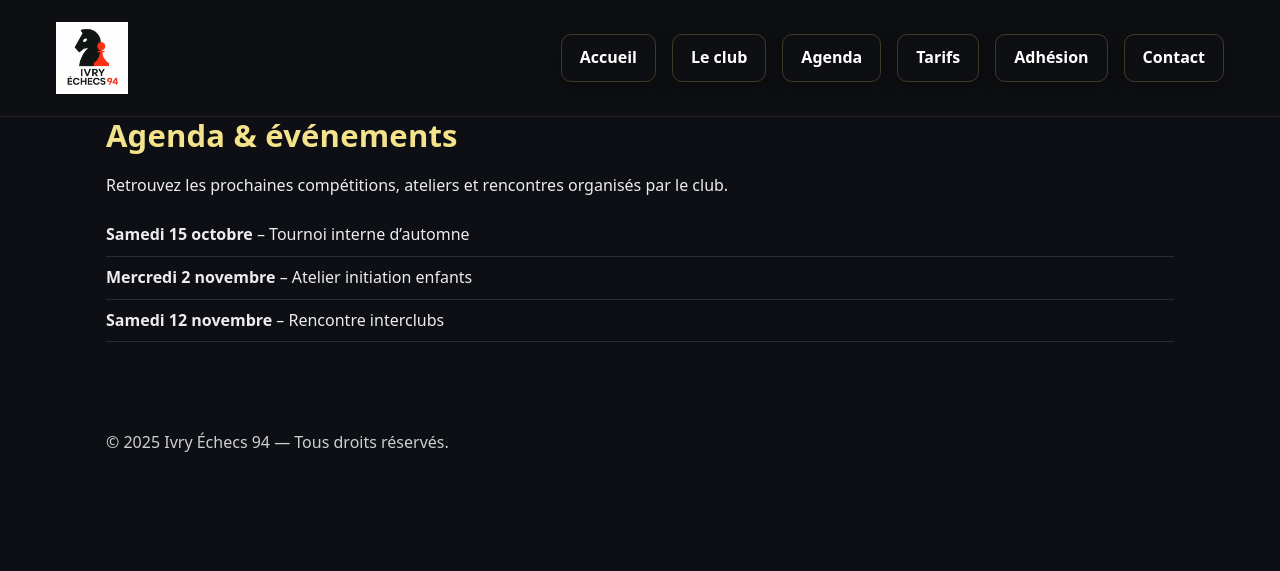
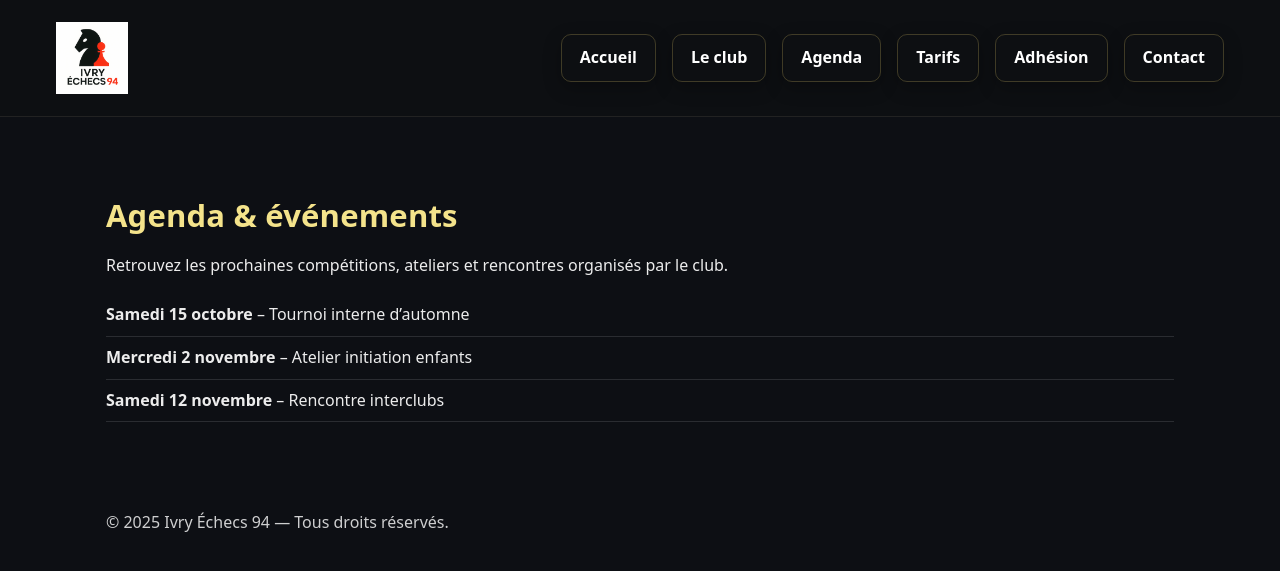
Before and after one commit to Nelwyn64/ivry-echecs-94, a Jekyll site: the page built from agenda.html, in a window 1280 px wide. Shown: the top 571 px of the page. Built offline with Jekyll 4.4.1, drawn with Linux system fonts in a browser that asks for light colours.

Commit message:
Update Pages du site “agenda”

```diff
--- a/agenda.html
+++ b/agenda.html
@@ -1,12 +1,12 @@
 ---
 layout: default
 title: Ivry Échecs 94 – Agenda
-meta_description: "Événements, compétitions et ateliers."
+meta_description: Événements, compétitions et ateliers.
 bg_image: bg-agenda.jpg
 ---
 
 <section class="container">
-  <h1 class="section-title">Agenda & événements</h1>
+  <p style="margin:80px 0;"></p><h1 class="section-title">Agenda & événements</h1>
   <p>Retrouvez les prochaines compétitions, ateliers et rencontres organisés par le club.</p>
 
   <ul class="agenda-list">
```
